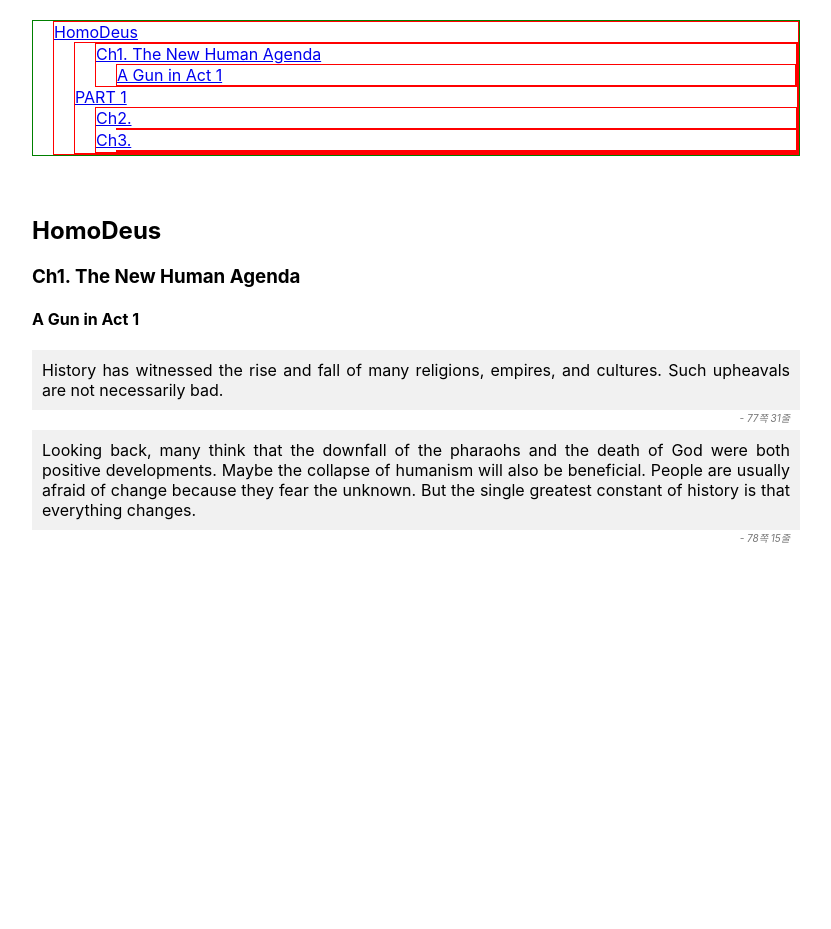
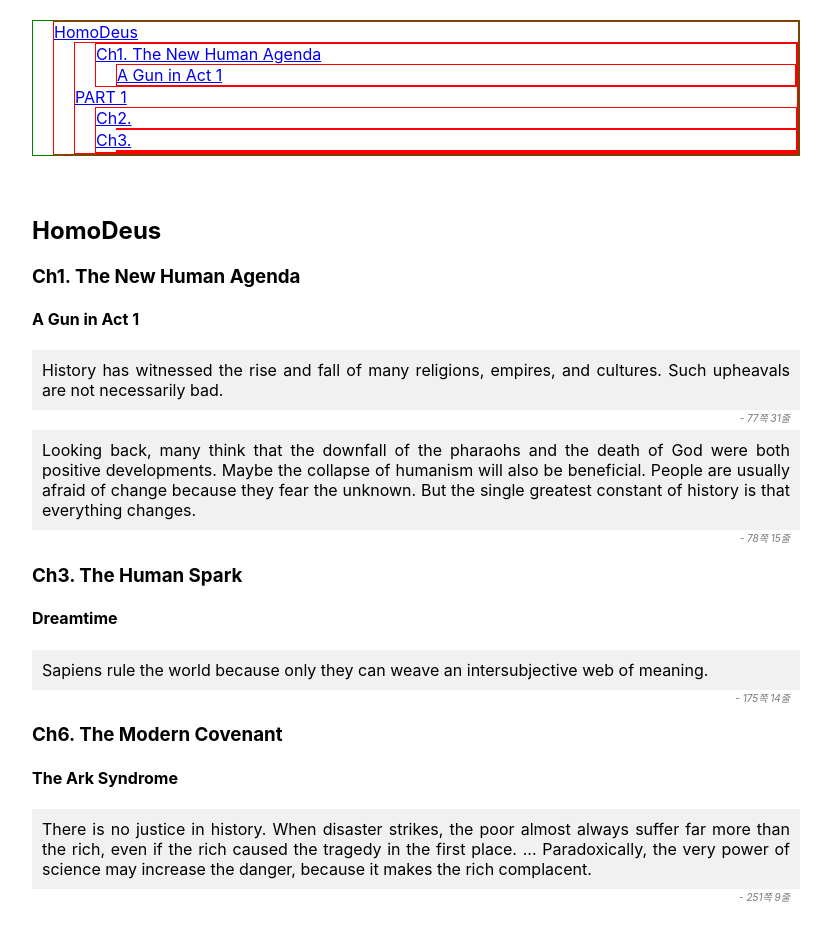
Before and after one commit to JahunSeo/react-gh-pages, a React (Create React App) app: page / in a window 1280 px wide. Shown: the whole page, without its empty margins (224-1055 px from the left). Before the commit the page ends 800 px from the top, so only its background shows below. Built offline with nearby package versions, Linux system fonts and the light colour scheme.

Commit message:
[johnny] add quote more

```diff
--- a/src/HomoDeus/index.js
+++ b/src/HomoDeus/index.js
@@ -109,6 +109,39 @@
                 }}
                 mainLang={mainLang}
               />
+              <h3 className="Main__h3" id={generateID("Ch3. The Human Spark")}>
+                Ch3. The Human Spark
+              </h3>
+              <h4 className="Main__h4" id={generateID("TDreamtime")}>
+                Dreamtime
+              </h4>
+              <Quote
+                quote={{
+                  en: {
+                    content: `Sapiens rule the world because only they can weave an intersubjective web of meaning.`,
+                    local: { p: 175, r: 14 }
+                  }
+                }}
+                mainLang={mainLang}
+              />
+              <h3
+                className="Main__h3"
+                id={generateID("Ch6. The Modern Covenant")}
+              >
+                Ch6. The Modern Covenant
+              </h3>
+              <h4 className="Main__h4" id={generateID("The Ark Syndrome")}>
+                The Ark Syndrome
+              </h4>
+              <Quote
+                quote={{
+                  en: {
+                    content: `There is no justice in history. When disaster strikes, the poor almost always suffer far more than the rich, even if the rich caused the tragedy in the first place. ... Paradoxically, the very power of science may increase the danger, because it makes the rich complacent.`,
+                    local: { p: 251, r: 9 }
+                  }
+                }}
+                mainLang={mainLang}
+              />
             </div>
           </section>
         </div>
```
